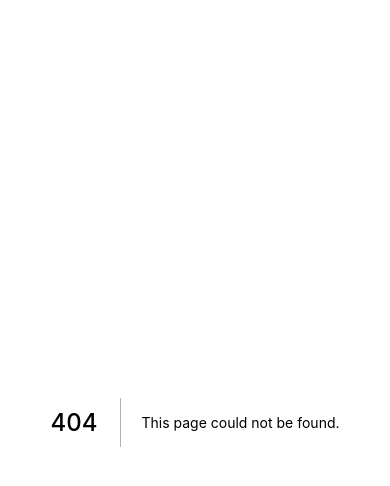
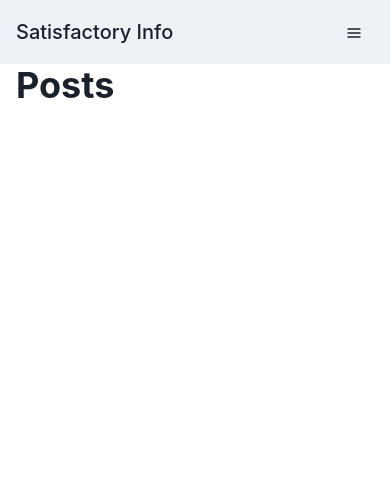
Before and after one commit to Crazyskip/satisfactory-info, a Next.js app: page /posts in a window 390 px wide. Before the commit this address had no page. Shown: the top 486 px of the page. Built offline with nearby package versions, Linux system fonts and the light colour scheme.

Commit message:
Add responsive navbar

```diff
--- /dev/null
+++ b/components/Layout.tsx
@@ -0,0 +1,27 @@
+import { Container } from "@chakra-ui/react";
+import { ReactNode } from "react";
+import Navbar from "./Navbar";
+
+interface Props {
+  children: ReactNode;
+}
+
+const Layout = ({ children }: Props) => (
+  <>
+    <Navbar />
+    <Container
+      maxW={[
+        "container.md",
+        "container.lg",
+        "container.lg",
+        "container.lg",
+        "container.xl",
+      ]}
+      px={4}
+    >
+      {children}
+    </Container>
+  </>
+);
+
+export default Layout;
--- /dev/null
+++ b/components/Navbar.tsx
@@ -0,0 +1,113 @@
+import {
+  Box,
+  Flex,
+  HStack,
+  Link,
+  IconButton,
+  useDisclosure,
+  useColorModeValue,
+  Stack,
+  Text,
+  Container,
+} from "@chakra-ui/react";
+import { HamburgerIcon, CloseIcon } from "@chakra-ui/icons";
+import NextLink from "next/link";
+
+interface NavLink {
+  name: string;
+  href: string;
+}
+
+const NAV_LINKS: NavLink[] = [
+  { name: "Home", href: "/" },
+  { name: "Posts", href: "/posts" },
+];
+
+export default function Navbar() {
+  const { isOpen, onOpen, onClose } = useDisclosure();
+  const linkColor = useColorModeValue("gray.600", "gray.200");
+  const linkHoverColor = useColorModeValue("gray.800", "white");
+
+  return (
+    <Box bg={useColorModeValue("gray.100", "gray.900")}>
+      <Container
+        maxW={[
+          "container.md",
+          "container.lg",
+          "container.lg",
+          "container.lg",
+          "container.xl",
+        ]}
+        px={4}
+      >
+        <Flex h={16} alignItems={"center"} justifyContent={"space-between"}>
+          <Flex alignItems={"center"} justifyContent={"space-between"} w="100%">
+            <Text color={linkHoverColor} fontWeight={500} fontSize="xl">
+              Satisfactory Info
+            </Text>
+            <HStack
+              as={"nav"}
+              spacing={4}
+              display={{ base: "none", md: "flex" }}
+              color={linkColor}
+              fontWeight={500}
+              fontSize="lg"
+            >
+              {NAV_LINKS.map((link) => (
+                <NextLink key={link.name} href={link.href} passHref>
+                  <Link
+                    rounded={"sm"}
+                    px={4}
+                    outline="0"
+                    _hover={{
+                      textDecoration: "none",
+                      color: linkHoverColor,
+                    }}
+                  >
+                    {link.name}
+                  </Link>
+                </NextLink>
+              ))}
+            </HStack>
+          </Flex>
+          <IconButton
+            size="md"
+            icon={isOpen ? <CloseIcon /> : <HamburgerIcon />}
+            aria-label={"Open Menu"}
+            display={{ md: "none" }}
+            onClick={isOpen ? onClose : onOpen}
+          />
+        </Flex>
+
+        {isOpen ? (
+          <Box pb={4} display={{ md: "none" }}>
+            <Stack
+              as={"nav"}
+              spacing={4}
+              color={linkColor}
+              fontWeight={500}
+              fontSize="lg"
+              border="none"
+            >
+              {NAV_LINKS.map((link) => (
+                <NextLink key={link.name} href={link.href} passHref>
+                  <Link
+                    rounded={"sm"}
+                    px={2}
+                    onClick={isOpen ? onClose : () => {}}
+                    _hover={{
+                      textDecoration: "none",
+                      color: linkHoverColor,
+                    }}
+                  >
+                    {link.name}
+                  </Link>
+                </NextLink>
+              ))}
+            </Stack>
+          </Box>
+        ) : null}
+      </Container>
+    </Box>
+  );
+}
--- a/package.json
+++ b/package.json
@@ -9,6 +9,11 @@
     "lint": "next lint"
   },
   "dependencies": {
+    "@chakra-ui/icons": "^1.1.7",
+    "@chakra-ui/react": "^1.8.6",
+    "@emotion/react": "^11.8.2",
+    "@emotion/styled": "^11.8.1",
+    "framer-motion": "^6.2.8",
     "next": "12.1.0",
     "react": "17.0.2",
     "react-dom": "17.0.2"
--- a/pages/_app.tsx
+++ b/pages/_app.tsx
@@ -1,8 +1,16 @@
-import '../styles/globals.css'
-import type { AppProps } from 'next/app'
+import "../styles/globals.css";
+import type { AppProps } from "next/app";
+import { ChakraProvider } from "@chakra-ui/react";
+import Layout from "../components/Layout";
 
 function MyApp({ Component, pageProps }: AppProps) {
-  return <Component {...pageProps} />
+  return (
+    <ChakraProvider>
+      <Layout>
+        <Component {...pageProps} />
+      </Layout>
+    </ChakraProvider>
+  );
 }
 
-export default MyApp
+export default MyApp;
--- /dev/null
+++ b/pages/posts.tsx
@@ -0,0 +1,12 @@
+import { Heading } from "@chakra-ui/react";
+import type { NextPage } from "next";
+
+const Posts: NextPage = () => (
+  <>
+    <Heading as="h1" size="2xl">
+      Posts
+    </Heading>
+  </>
+);
+
+export default Posts;
--- a/styles/Home.module.css
+++ b/styles/Home.module.css
@@ -3,7 +3,7 @@
 }
 
 .main {
-  min-height: 100vh;
+  min-height: 70vh;
   padding: 4rem 0;
   flex: 1;
   display: flex;
```
Also changed, not shown: 1 other file (tests, documents, lock files or other folders).
